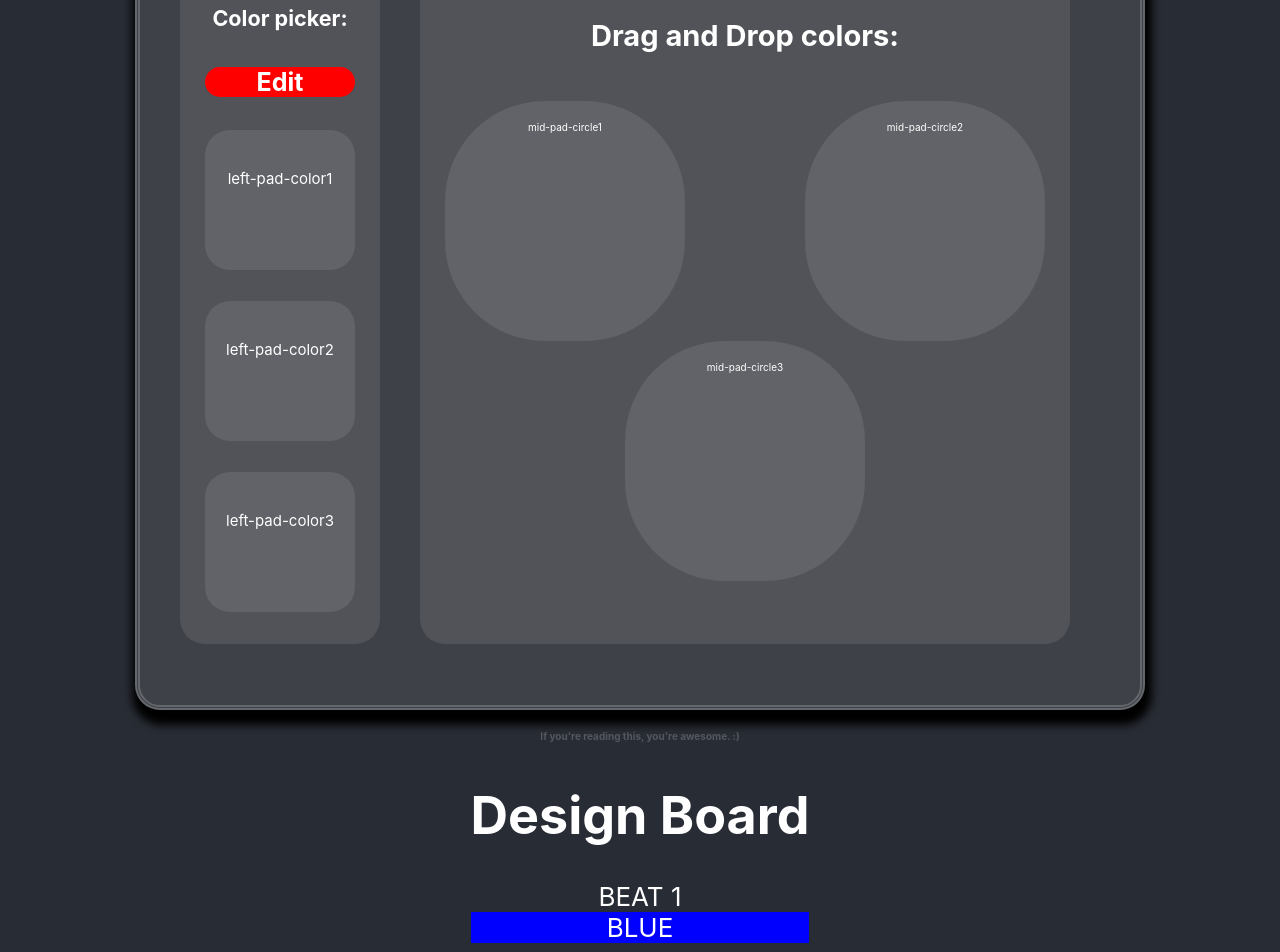
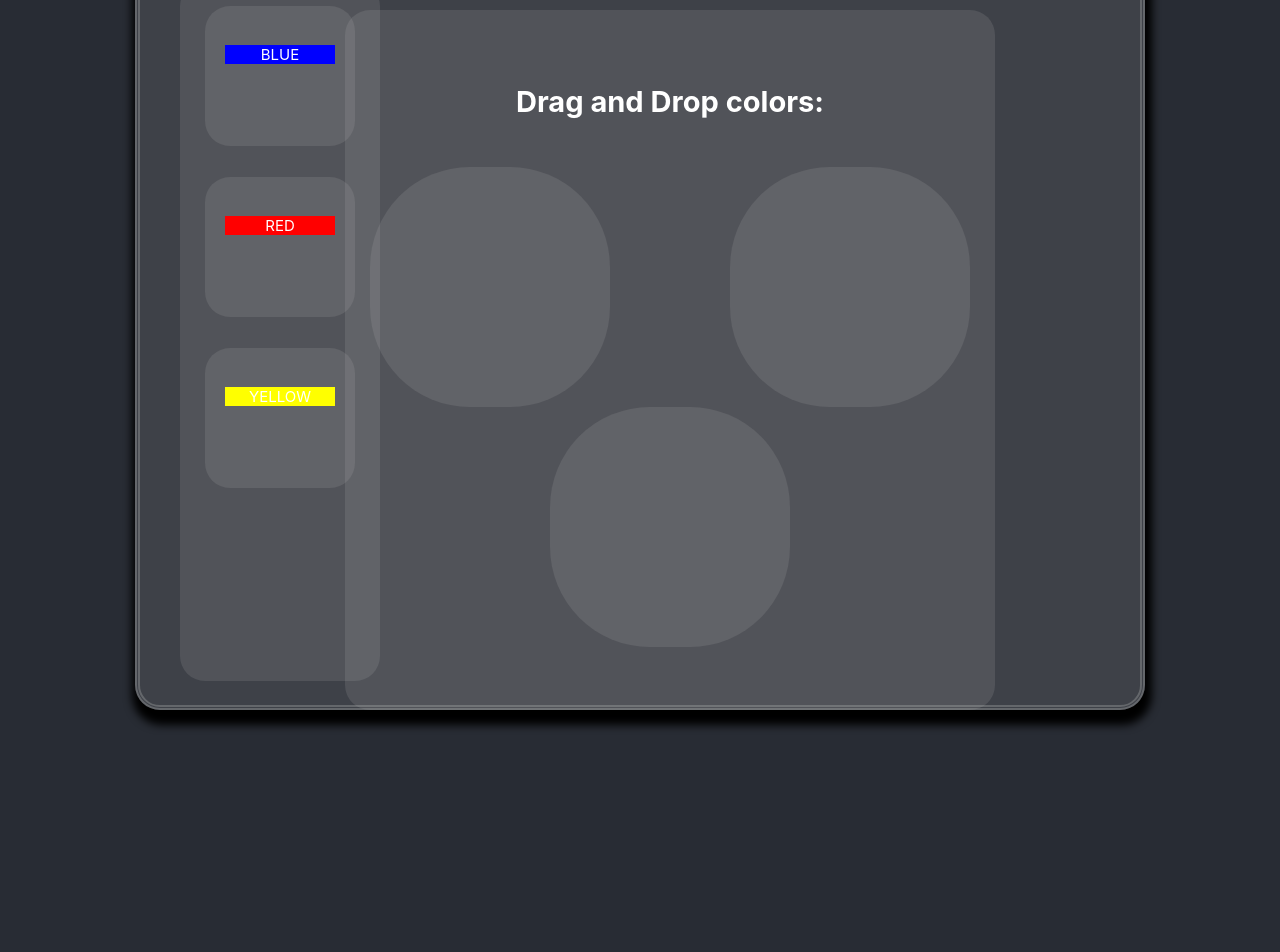
Before and after one commit to carlosmdiaz/hw3, a React (Create React App) app: page / in a window 1280 px wide. Shown: the part 320-1272 px from the top of the page. Built offline with nearby package versions, Linux system fonts and the light colour scheme.

Commit message:
updated code

```diff
--- a/src/App.js
+++ b/src/App.js
@@ -2,7 +2,7 @@ import React from 'react';
 import logo from './logo.svg';
 import './App.css';
 import Midboard from './components/MidBoard'
-import DesignContainer from './components/DesignContainer'
+//import DnD from './components/DnD'
 //import {MidBoard} from './components/MidBoard.js (NOT WORKING)'
 
 //import component js pages here
@@ -16,8 +16,7 @@ function App() {
     <div className="App">
 
       <header className="App-header">
-      <Midboard/>
-      <DesignContainer/>
+        <Midboard/>
       </header>
     </div>
   );
--- a/src/components/DesignContainer.js
+++ b/src/components/DnD.js
@@ -1,25 +1,26 @@
-import React from 'react';
+/* import React from 'react';
 import ReactDOM from 'react-dom';
+import MidBoard from './MidBoard'
 
 
 
-class DesignContainer extends React.Component {
+class DnD extends React.Component {
 
     state = {
-        tasks: [{name:"BLUE", category:"beat1", bgcolor:"blue"},
-                {name:"RED", category:"beat2", bgcolor:"red"},
-                {name:"YELLOW", category:"beat3", bgcolor:"yellow"},
-                {name:"GREEN", category:"beat4", bgcolor:"green"},
-                {name:"PINK", category:"beat5", bgcolor:"pink"},
-                {name:"PURPLE", category:"beat6", bgcolor:"purple"}]
+        tasks: [{name:"BLUE", category:"beat", bgcolor:"blue"},
+                {name:"RED", category:"beat", bgcolor:"red"},
+                {name:"YELLOW", category:"beat", bgcolor:"yellow"},
+                {name:"GREEN", category:"beat", bgcolor:"green"},
+                {name:"PINK", category:"beat", bgcolor:"pink"},
+                {name:"PURPLE", category:"beat", bgcolor:"purple"}]
     }
 
-    props = {
-        assign: [{name:"Ya Beatses", category:" ", beats:"yourbeats", bgcolor:"gray"}]
+    /* state = {
+        assign: [{name:"Ya Beatses", category:"yourBeats", bgcolor:"gray"}]
     }
 
-    onDragOver = (ev) => {
-        ev.preventDefault();
+    onDragOver = (event) => {
+        event.preventDefault();
     }
 
     onDragStart = (ev, id) => {
@@ -27,8 +28,8 @@ class DesignContainer extends React.Component {
         ev.dataTransfer.setData("id", id);
     }
 
-   /* onDrop = (ev, a) => {
-        let id = ev.dataTransfer.getData("id");
+   onDrop = (event, a) => {
+        let id = event.dataTransfer.getData("id");
 
         let tasks =this.state.tasks.filter((task) => {
             if(task.name = id) {
@@ -40,33 +41,28 @@ class DesignContainer extends React.Component {
         this.setState({
             ...this.state,
         })
-    } */
+    }
 
     render() {
         var tasks = {
-            beat1: [],
-            beat2: [],
-            beat3: [],
-            beat4: [],
-            beat5: [],
-            beat6: [],
-            yourbeats: [],
+            beat: []
         }
         var assign = {
-            yourbeats:[]
+            yourBeats:[]
         }
 
-        this.state.tasks.forEach((t)=> {
-            tasks[t.category].push(
-                <div key={t.name}
-                onDragStart = {(e)=> this.onDragStart(e,t.name)}
+        this.state.tasks.forEach((tsk)=> {
+            tasks[tsk.category].push(
+                <div key={tsk.name}
+                onDragStart = {(e)=> this.onDragStart(e,tsk.name)}
                 draggable
                 className="draggable"
-                style = {{backgroundColor: t.bgcolor}}>
-                    {t.name}
+                style = {{backgroundColor: tsk.bgcolor}}>
+                    {tsk.name}
                 </div>
             )
         })
+
         return (
           <div className="container-drag">
               <h1 className="header">Design Board</h1>
@@ -127,4 +123,4 @@ class DesignContainer extends React.Component {
 
 }
 
-export default DesignContainer
+export default DnD */
--- a/src/components/MidBoard.js
+++ b/src/components/MidBoard.js
@@ -1,53 +1,146 @@
-import React,{Component} from 'react';
+import React from 'react';
+import ReactDOM from 'react-dom';
 import './myStyles.css'
 //always import react first
 
 //LEARN ARROW FUNCTIONS!
 
-function Midboard(){
-    return(
-    <div>
-        <div className='pad'>
-        <h1 className='primary'>Color Board Simulator</h1>
+class Midboard extends React.Component {
+    /* constructor(props)
+        super(props)
 
-            <h1 className='bottomtext'>Simular created by: Jenny, Kristel and Carlos</h1>
-            <div className='pad-left'>
-            <h5>Color picker:</h5>
-                <div className='pad-edit'>
-                <h4>Edit</h4></div>
-                    <div className='left-pad-color1'>
-                        <br />
-                        left-pad-color1
-                    </div>
-                        <br />
-                    <div className='left-pad-color2'>
-                        <br />
-                        left-pad-color2
-                    </div>
-                        <br />
-                    <div className='left-pad-color3'>
-                        <br />
-                        left-pad-color3
-                    </div>
+        this.state = {
+            color: "green "
+        } */
 
+    state = {
+        tasks: [{name:"BLUE", category:"leftpadcolor1", bgcolor:"blue"},
+                {name:"RED", category:"leftpadcolor2", bgcolor:"red"},
+                {name:"YELLOW", category:"leftpadcolor3", bgcolor:"yellow"},
+                {name:"", category:"midcolor1", bgcolor:"null"},
+                {name:"", category:"midcolor2", bgcolor:"null"},
+                {name:"", category:"midcolor3", bgcolor:"null"}],
+        disabled: true
+            };
+
+    onDragStart = (ev, id) => {
+        console.log('dragstart: ', id);
+        ev.dataTransfer.setData("id", id);
+    }
+
+    onDragOver = (ev) => {
+        ev.preventDefault();
+    }
+
+    onDrop = (ev, a) => {
+        let id = ev.dataTransfer.getData("id");
+
+        let tasks =this.state.tasks.filter((task) => {
+            if(task.name === id) {
+                task.category = a;
+            }
+            return task;
+        });
+
+        this.setState({
+            ...this.state,
+        });
+    }
+
+    handleClik() {
+        this.setState( {disabled: !this.state.disabled} )
+      }
+
+
+
+    render(){
+        const {disabled} = this.state;
+        var tasks = {
+            leftpadcolor1: [],
+            leftpadcolor2: [],
+            leftpadcolor3: [],
+            midcolor1: [],
+            midcolor2: [],
+            midcolor3: []
+        }
+
+        this.state.tasks.forEach((t)=> {
+            tasks[t.category].push(
+                <div key={t.name}
+                onDragStart = {(e)=> this.onDragStart(e,t.name)}
+                draggable
+                className="draggable"
+                style = {{backgroundColor: t.bgcolor}}>
+                    {t.name}
                 </div>
-            <div className='pad-middle'>
+            )
+        })
+        return(
+            <div>
+                <div className='pad'>
+                    <h1 className='primary'>Color Board Simulator</h1>
+                    <h1 className='bottomtext'>Simular created by: Jenny, Kristel and Carlos</h1>
+
+                        <div className='pad-edit'>
+                            <button  onClick = {this.handleClik.bind(this)}> Edit</button>
+                        </div>
+
+                        <div className='pad-left'>
+
+                            <div className='left-pad-color1'
+                                onDragOver={(e)=>this.onDragOver(e)}
+                                onDrop={(e)=>{this.onDrop(e,"left-pad-color1")}}>
+                                    <br></br>
+                                    {tasks.leftpadcolor1}
+                            </div>
+
+                            <br></br>
+
+                            <div className='left-pad-color2'
+                                onDragOver={(e)=>this.onDragOver(e)}
+                                onDrop={(e)=>{this.onDrop(e,"left-pad-color1")}}>
+                                <br></br>
+                                    {tasks.leftpadcolor2}
+                            </div>
+
+                            <br></br>
+
+                            <div className='left-pad-color3'
+                                onDragOver={(e)=>this.onDragOver(e)}
+                                onDrop={(e)=>{this.onDrop(e,"left-pad-color3")}}>
+                                <br></br>
+                                    {tasks.leftpadcolor3}
+                            </div>
+                            <br></br>
+                            <br></br>
+
+                        </div>
+                </div>
+
+                <div className='pad-middle'>
                 <h5>Drag and Drop colors:</h5>
 
-                    <div className='mid-pad-circle1'>mid-pad-circle1</div>
-                    <div className='mid-pad-circle2'>mid-pad-circle2</div>
-                    <div className='mid-pad-circle3'>mid-pad-circle3</div>
+                    <div className='mid-pad-circle1'
+                        onDragOver={(e)=> this.onDragOver(e)}
+                        onDrop={(e)=>this.onDrop(e, "midcolor1")}
+                        style = {{backgroundColor: ' '}}>
+                            {tasks.midcolor1}
+                    </div>
+                    <div className='mid-pad-circle2'
+                    onDragOver={(e)=> this.onDragOver(e)}
+                    onDrop={(e)=>this.onDrop(e, "midcolor2")}>
+                        {tasks.midcolor2}
+                    </div>
+                    <div className='mid-pad-circle3'
+                        onDragOver={(e)=> this.onDragOver(e)}
+                        onDrop={(e)=>this.onDrop(e, "midcolor3")}>
+                            {tasks.midcolor3}
+                    </div>
+                </div>
+
             </div>
-        </div>
-
-        {/* TODO add 3 COLOR PICKS ON CSS */}
-
-        <h1 className='bottomtext'>If you're reading this, you're awesome. :)</h1>
-
-    </div>
-
-
-    )
+        );
+    }
 }
 
 
```
